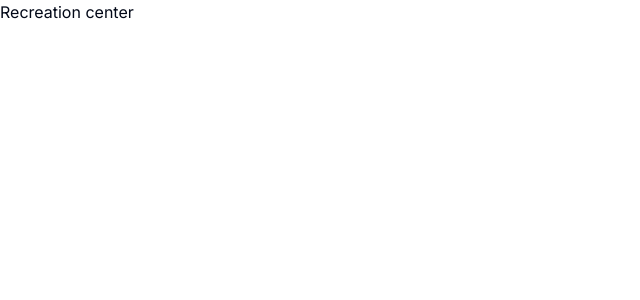
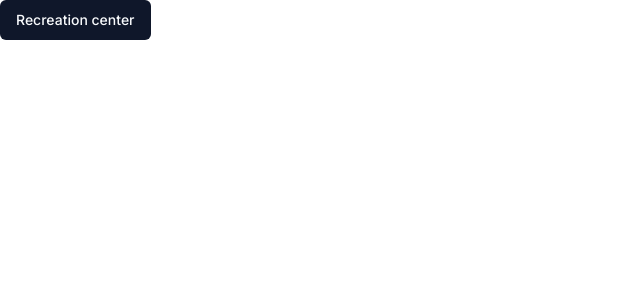
Before and after one commit to bek77g/recreation-center, a Next.js app: page / in a window 1280 px wide. Shown: the top 300 px of the page, without its empty margins (0-640 px from the left). Built offline with nearby package versions, Linux system fonts and the light colour scheme.

Commit message:
add: shadcn and test

```diff
--- a/app/page.tsx
+++ b/app/(root)/page.tsx
@@ -1,9 +1,10 @@
+import { Button } from '@/components/ui/button';
 import Image from 'next/image';
 
 export default function Home() {
   return (
     <main>
-      <h1>Recreation center</h1>
+      <Button>Recreation center</Button>
     </main>
   );
 }
--- a/app/globals.css
+++ b/app/globals.css
@@ -1,6 +1,12 @@
 @tailwind base;
 @tailwind components;
 @tailwind utilities;
+
+html,
+body,
+:root {
+  height: 100%;
+}
 
 @layer base {
   :root {
--- /dev/null
+++ b/components/ui/button.tsx
@@ -0,0 +1,56 @@
+import * as React from "react"
+import { Slot } from "@radix-ui/react-slot"
+import { cva, type VariantProps } from "class-variance-authority"
+
+import { cn } from "@/lib/utils"
+
+const buttonVariants = cva(
+  "inline-flex items-center justify-center whitespace-nowrap rounded-md text-sm font-medium ring-offset-background transition-colors focus-visible:outline-none focus-visible:ring-2 focus-visible:ring-ring focus-visible:ring-offset-2 disabled:pointer-events-none disabled:opacity-50",
+  {
+    variants: {
+      variant: {
+        default: "bg-primary text-primary-foreground hover:bg-primary/90",
+        destructive:
+          "bg-destructive text-destructive-foreground hover:bg-destructive/90",
+        outline:
+          "border border-input bg-background hover:bg-accent hover:text-accent-foreground",
+        secondary:
+          "bg-secondary text-secondary-foreground hover:bg-secondary/80",
+        ghost: "hover:bg-accent hover:text-accent-foreground",
+        link: "text-primary underline-offset-4 hover:underline",
+      },
+      size: {
+        default: "h-10 px-4 py-2",
+        sm: "h-9 rounded-md px-3",
+        lg: "h-11 rounded-md px-8",
+        icon: "h-10 w-10",
+      },
+    },
+    defaultVariants: {
+      variant: "default",
+      size: "default",
+    },
+  }
+)
+
+export interface ButtonProps
+  extends React.ButtonHTMLAttributes<HTMLButtonElement>,
+    VariantProps<typeof buttonVariants> {
+  asChild?: boolean
+}
+
+const Button = React.forwardRef<HTMLButtonElement, ButtonProps>(
+  ({ className, variant, size, asChild = false, ...props }, ref) => {
+    const Comp = asChild ? Slot : "button"
+    return (
+      <Comp
+        className={cn(buttonVariants({ variant, size, className }))}
+        ref={ref}
+        {...props}
+      />
+    )
+  }
+)
+Button.displayName = "Button"
+
+export { Button, buttonVariants }
--- a/package.json
+++ b/package.json
@@ -9,6 +9,7 @@
     "lint": "next lint"
   },
   "dependencies": {
+    "@radix-ui/react-slot": "^1.0.2",
     "class-variance-authority": "^0.7.0",
     "clsx": "^2.0.0",
     "lucide-react": "^0.294.0",
```
Also changed, not shown: components.json, 1 other file (tests, documents, lock files or other folders).
